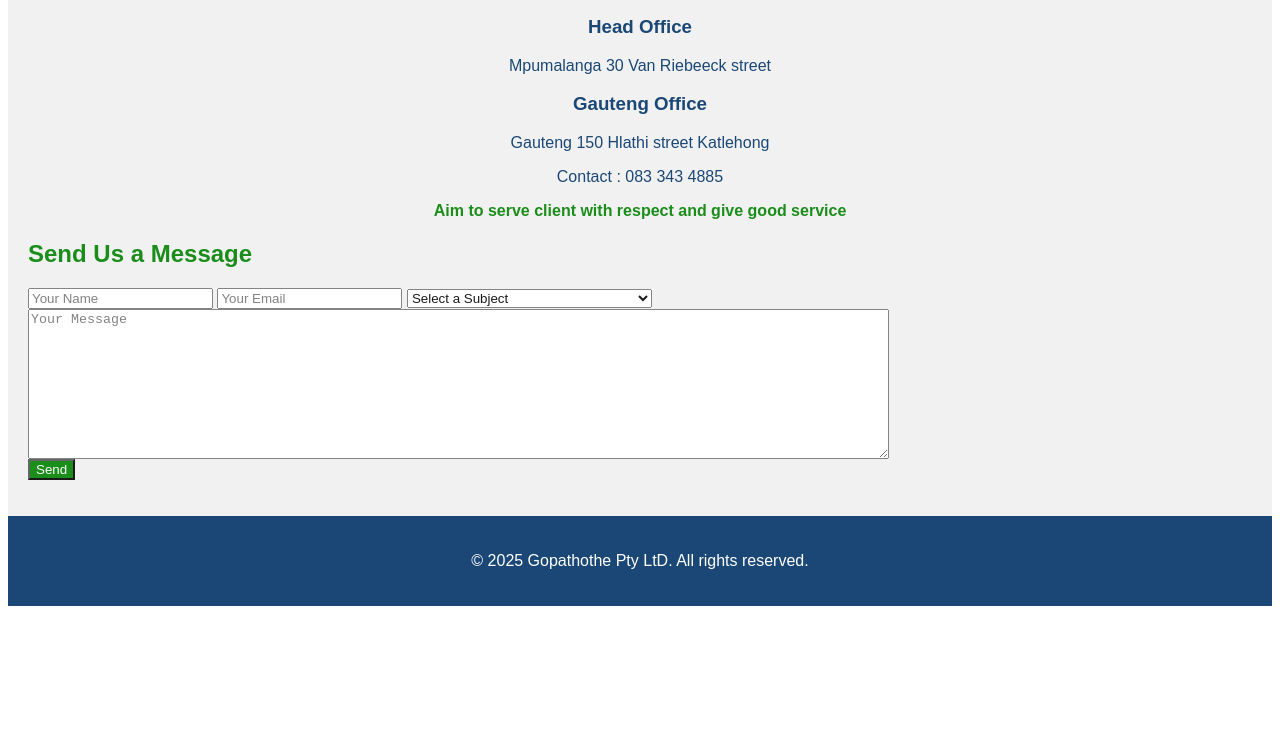
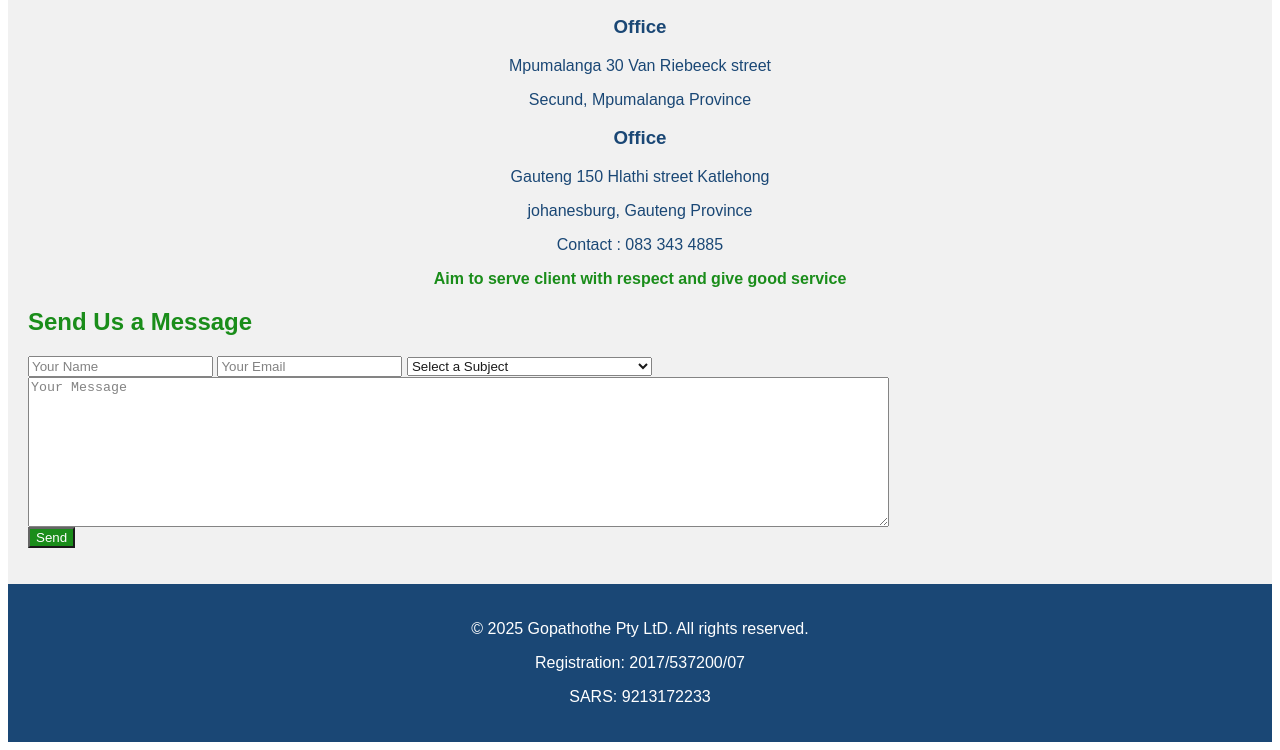
Before and after one commit to RaskoProggramer/gopathothe.io, a plain HTML site: page index.html in a window 1280 px wide. Shown: the part 1255-2005 px from the top of the page. Before the commit the page ends 1869 px from the top, so only its background shows below. Drawn offline with nearby package versions, Linux system fonts and the light colour scheme.

Commit message:
sars and registration number

```diff
--- a/index.html
+++ b/index.html
@@ -59,10 +59,12 @@
         <div class="address">
             <h2 style="color:#008000;">Our Address</h2>
             <h3>Gopathothe Pty LtD</h3>
-            <h3>Head Office</h3>
+            <h3>Office</h3>
             <p>Mpumalanga 30 Van Riebeeck street</p>
-            <h3>Gauteng Office</h3>
+            <p>Secund, Mpumalanga Province</p>
+            <h3>Office</h3>
             <p>Gauteng 150 Hlathi street Katlehong</p>
+            <p>johanesburg, Gauteng Province</p>
             <p>Contact : 083 343 4885</p>
         </div>
         <div class="showcase">Aim to serve client with respect and give good service
@@ -95,6 +97,8 @@
 
     <footer>
         <p>&copy; 2025 Gopathothe Pty LtD. All rights reserved.</p>
+        <p>Registration: 2017/537200/07</p>
+        <p>SARS: 9213172233</p>
     </footer>
 
     <script src="https://cdn.jsdelivr.net/npm/@emailjs/browser@3/dist/email.min.js"></script>
```
